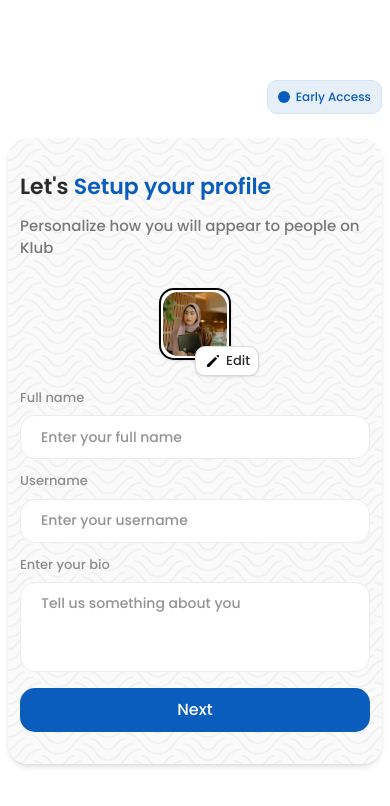
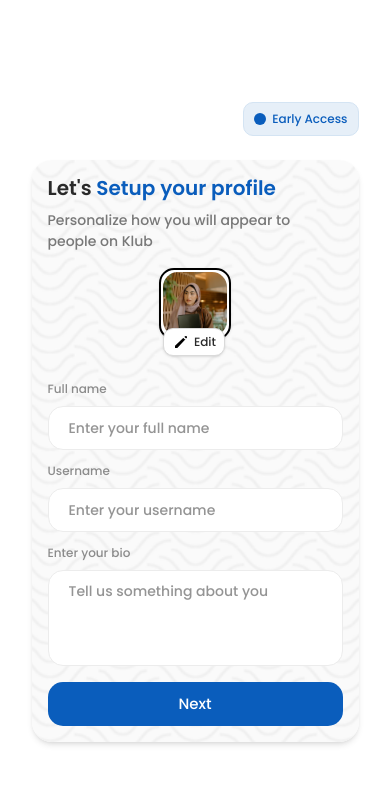
Before and after one commit to MadyWebor/klub-early-access, a Next.js app: page /profile in a window 390 px wide. Shown: the top 806 px of the page. Built offline with nearby package versions, Linux system fonts and the light colour scheme.

Commit message:
add waitlist modal

```diff
--- a/src/app/profile/page.tsx
+++ b/src/app/profile/page.tsx
@@ -1,55 +1,60 @@
 'use client';
 import Image from "next/image";
 import { useRouter } from "next/navigation";
+
 export default function Profile() {
-  const router = useRouter()
+  const router = useRouter();
+
   return (
-    <div className="w-full min-h-screen flex flex-col items-center justify-center bg-white">
-      <div className="w-full flex flex-col items-center justify-center px-2 sm:px-6 md:px-8 py-8">
-        <div className="w-full max-w-[600px] flex flex-col gap-6 items-center">
+    <div className="w-full min-h-[100vh] bg-white flex items-center justify-center">
+      <div className="w-[90%] max-w-[680px] px-3 sm:px-6 md:px-8 py-6 sm:py-8">
         {/* Top badge */}
         <div className="w-full flex justify-end">
           <div className="w-fit h-[34px] rounded-[10px] border border-[#D4E4F3] bg-[#E6EFF8] flex px-[10px] py-[5px] text-[#0A5DBC] gap-[6px]">
-              <div className="flex flex-col items-center justify-center">
+            <div className="flex items-center justify-center">
               <div className="w-[12px] h-[12px] rounded-full bg-[#0A5DBC]" />
             </div>
-              <div className="flex flex-col items-center justify-center">
+            <div className="flex items-center justify-center">
               <span className="text-[12px] font-medium">Early Access</span>
             </div>
           </div>
         </div>
 
         {/* Papyrus Container */}
-          <div className="w-full bg-[url('/papyrus.png')] rounded-[20px] flex flex-col items-center shadow-md py-8 px-3 sm:px-6">
-            <div className="w-full flex flex-col text-[#2A2A2A]">
-              <span className="font-semibold text-[22px] sm:text-[26px]">
+        <div className="mt-6 w-full rounded-[20px] bg-[url('/papyrus.png')] bg-cover bg-center shadow-md">
+          <div className="flex flex-col gap-4 sm:gap-5 p-4 sm:p-6 md:p-8 text-[#2A2A2A]">
+            {/* Heading */}
+            <div>
+              <span className="font-semibold leading-tight text-[20px] sm:text-[22px] md:text-[26px]">
                 Let&apos;s <span className="text-[#0A5DBC]">Setup your profile</span>
               </span>
-              <span className="text-[15px] sm:text-[16px] mt-3 w-full">
-                <span className="text-[#787878] font-[500]">Personalize how you will appear to people on Klub</span>
-              </span>
-              <div className="w-full flex justify-center my-7">
-                <div className="relative w-[72px] sm:w-[85px] h-[72px] sm:h-[85px] border-2 rounded-[15px] border-[#000000] p-[2px] bg-white shadow">
-                  {/* Profile Image */}
+              <p className="mt-2 sm:mt-3 text-[#787878] font-[500] text-[14px] sm:text-[15px] md:text-[16px]">
+                Personalize how you will appear to people on Klub
+              </p>
+            </div>
+
+            {/* Avatar + Edit */}
+            <div className="w-full flex justify-center">
+              <div className="relative w-[72px] h-[72px] sm:w-[85px] sm:h-[85px] border-2 rounded-[15px] border-[#000000] p-[2px] bg-white shadow">
                 <div className="w-full h-full rounded-[15px] overflow-hidden">
                   <Image
                     src="/user.jpg"
                     alt="Profile"
                     width={240}
                     height={280}
-                      className="object-cover w-full h-full"
+                    className="w-full h-full object-cover"
                   />
                 </div>
 
-                  {/* Edit Button */}
+                {/* keeps button on-screen for narrow phones */}
                 <button
+                  type="button"
                   className="
+                    absolute bottom-[-18px] right-1 sm:right-[-30px]
                     flex items-center gap-1 px-[8px] py-[4px]
                     bg-white rounded-[10px] border border-[#DADADA]
-                      absolute right-[-30px] bottom-[-18px]
-                      text-[13px] sm:text-[14px] font-medium
-                      hover:bg-gray-100 transition
-                      shadow
+                    text-[12px] sm:text-[13px] md:text-[14px] font-medium
+                    hover:bg-gray-100 transition shadow
                   "
                 >
                   <svg width="18" height="18" fill="currentColor" viewBox="0 0 24 24" stroke="#fff" className="text-black">
@@ -59,12 +64,18 @@ export default function Profile() {
                 </button>
               </div>
             </div>
-              <form className="w-full flex flex-col gap-3" onSubmit={(e)=>{
+
+            {/* Form */}
+            <form
+              className="mt-6 sm:mt-7 flex flex-col gap-3 sm:gap-4"
+              onSubmit={(e) => {
                 e.preventDefault();
-                router.push('/wait-list/setup/course')
-                }}>
+                router.push('/wait-list/setup/course');
+              }}
+            >
+              {/* Full name */}
               <div className="flex flex-col gap-1">
-                  <label className="text-[13px] sm:text-[14px] font-[500] text-[#444] opacity-60 mb-1" htmlFor="fullName">
+                <label className="text-[12px] sm:text-[13px] md:text-[14px] font-[500] text-[#444] opacity-60 mb-1" htmlFor="fullName">
                   Full name
                 </label>
                 <input
@@ -73,22 +84,18 @@ export default function Profile() {
                   type="text"
                   placeholder="Enter your full name"
                   className="
-                      w-full
-                      h-[44px]
-                      bg-white
-                      rounded-[15px]
-                      indent-5
-                      text-[14px] font-[500]
-                      text-[#2A2A2A]
-                      border border-[#ECECEC]
-                      outline-none
-                      focus:border-[#0A5DBC]
-                      transition
+                    w-full h-[44px] sm:h-[46px]
+                    bg-white rounded-[15px] indent-5
+                    text-[14px] font-[500] text-[#2A2A2A]
+                    border border-[#ECECEC] outline-none
+                    focus:border-[#0A5DBC] transition
                   "
                 />
               </div>
+
+              {/* Username */}
               <div className="flex flex-col gap-1">
-                  <label className="text-[13px] sm:text-[14px] font-[500] text-[#444] opacity-60 mb-1" htmlFor="username">
+                <label className="text-[12px] sm:text-[13px] md:text-[14px] font-[500] text-[#444] opacity-60 mb-1" htmlFor="username">
                   Username
                 </label>
                 <input
@@ -97,22 +104,18 @@ export default function Profile() {
                   type="text"
                   placeholder="Enter your username"
                   className="
-                      w-full
-                      h-[44px]
-                      bg-white
-                      rounded-[15px]
-                      indent-5
-                      text-[14px] font-[500]
-                      text-[#2A2A2A]
-                      border border-[#ECECEC]
-                      outline-none
-                      focus:border-[#0A5DBC]
-                      transition
+                    w-full h-[44px] sm:h-[46px]
+                    bg-white rounded-[15px] indent-5
+                    text-[14px] font-[500] text-[#2A2A2A]
+                    border border-[#ECECEC] outline-none
+                    focus:border-[#0A5DBC] transition
                   "
                 />
               </div>
+
+              {/* Bio */}
               <div className="flex flex-col gap-1">
-                  <label className="text-[13px] sm:text-[14px] font-[500] text-[#444] opacity-60 mb-1" htmlFor="bio">
+                <label className="text-[12px] sm:text-[13px] md:text-[14px] font-[500] text-[#444] opacity-60 mb-1" htmlFor="bio">
                   Enter your bio
                 </label>
                 <textarea
@@ -120,33 +123,27 @@ export default function Profile() {
                   name="bio"
                   placeholder="Tell us something about you"
                   className="
-                      w-full
-                      h-[90px] sm:h-[100px]
-                      py-[10px]
-                      bg-white
-                      rounded-[15px]
-                      indent-5
-                      text-[14px] font-[500]
-                      text-[#2A2A2A]
-                      border border-[#ECECEC]
-                      outline-none
-                      focus:border-[#0A5DBC]
-                      transition
+                    w-full h-[96px] sm:h-[110px]
+                    py-[10px] bg-white rounded-[15px]
+                    indent-5 text-[14px] font-[500] text-[#2A2A2A]
+                    border border-[#ECECEC] outline-none
+                    focus:border-[#0A5DBC] transition
                     resize-none
                   "
                 />
               </div>
+
+              {/* CTA */}
               <button
-                  className="w-full h-[44px] bg-[#0A5DBC] rounded-[15px] flex items-center justify-center mt-1"
+                className="mt-1 w-full h-[44px] sm:h-[46px] bg-[#0A5DBC] rounded-[15px] flex items-center justify-center"
                 type="submit"
               >
-                  <span className="text-white font-[500] text-[16px] leading-[24px]">Next</span>
+                <span className="text-white font-[500] text-[15px] sm:text-[16px] leading-[24px]">Next</span>
               </button>
             </form>
           </div>
         </div>
       </div>
     </div>
-    </div>
   );
 }
```
Lines whose indentation alone changed are shown as unchanged.
